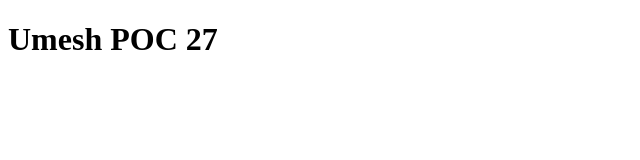
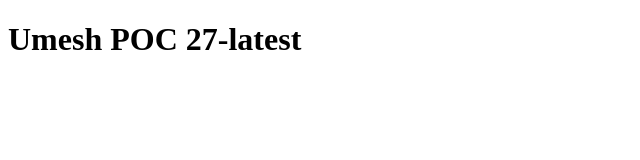
Before and after one commit to Umesh33456/html-repo, a plain HTML site: page index.html in a window 1280 px wide. Shown: the whole page, without its empty margins (0-640 px from the left). Drawn offline with Linux system fonts and the light colour scheme.

Commit message:
Update index.html

```diff
--- a/index.html
+++ b/index.html
@@ -1,9 +1,9 @@
 <!DOCTYPE html>
 <html>
   <head>
-    <title>Umesh POC 27</title>
+    <title>Umesh POC 27-latest</title>
   </head>
   <body>
-    <h1>Umesh POC 27</h1>
+    <h1>Umesh POC 27-latest</h1>
   </body>
 </html>
```
